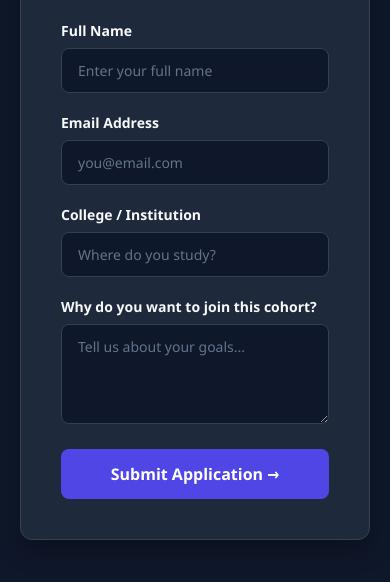
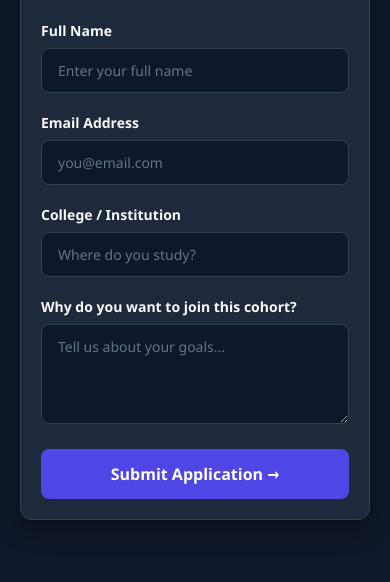
Before and after one commit to hiddengemscommunity-ngo/hiddengemsco.in, a plain HTML site: page frontend/apply_cohort.html in a window 390 px wide. Shown: the part 262-844 px from the top of the page. Drawn offline with Linux system fonts and the light colour scheme.

Commit message:
Update pages, styling, and mobile responsiveness

```diff
--- a/frontend/apply_cohort.html
+++ b/frontend/apply_cohort.html
@@ -5,6 +5,11 @@
     <meta name="viewport" content="width=device-width, initial-scale=1.0">
     <title>Cohort Internship Application - AdhyaA Labs</title>
     <style>
+      .container {
+            width: 600px;
+            padding: 40px;
+        }
+
         :root {
             --primary: #4f46e5;
             --primary-hover: #4338ca;
@@ -28,6 +33,12 @@
         textarea { resize: vertical; min-height: 100px; }
         button { width: 100%; background-color: var(--primary); color: white; border: none; padding: 14px; border-radius: 8px; font-size: 16px; font-weight: 600; cursor: pointer; transition: background-color 0.2s; }
         button:hover { background-color: var(--primary-hover); }
+        @media screen and (max-width: 768px) {
+            .container {
+                width: 100%;
+                padding: 20px;
+            }
+        }
     </style>
 </head>
 <body>
```
Also changed, not shown: frontend/index.html (+11 -1 lines), frontend/internship.html (+4 -0 lines), frontend/join_community.html (+10 -0 lines), frontend/join_program.html (+10 -0 lines), frontend/join_waitlist.html (+10 -0 lines), frontend/partner_with_us.html (+10 -0 lines), frontend/request_quote.html (+4 -0 lines).
